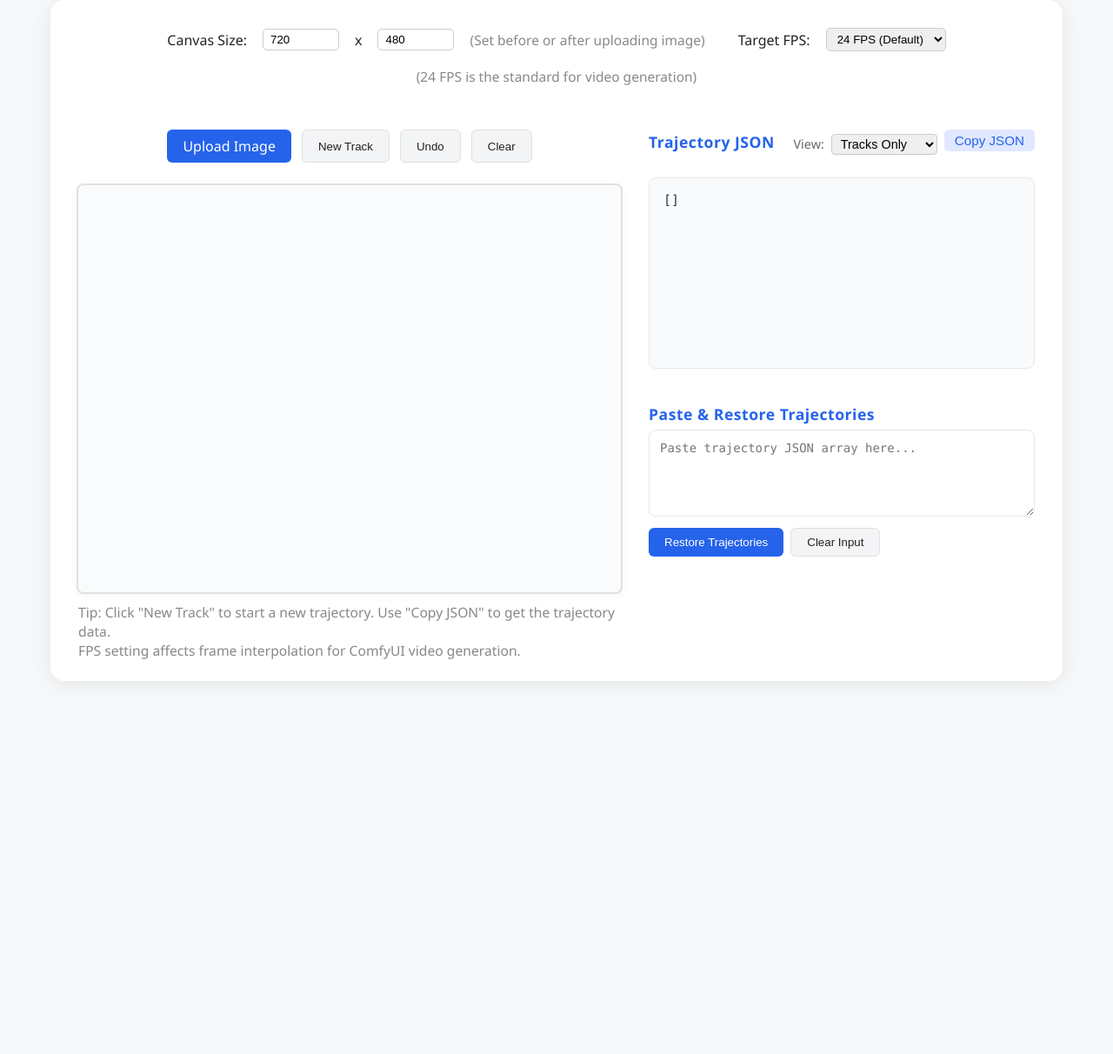
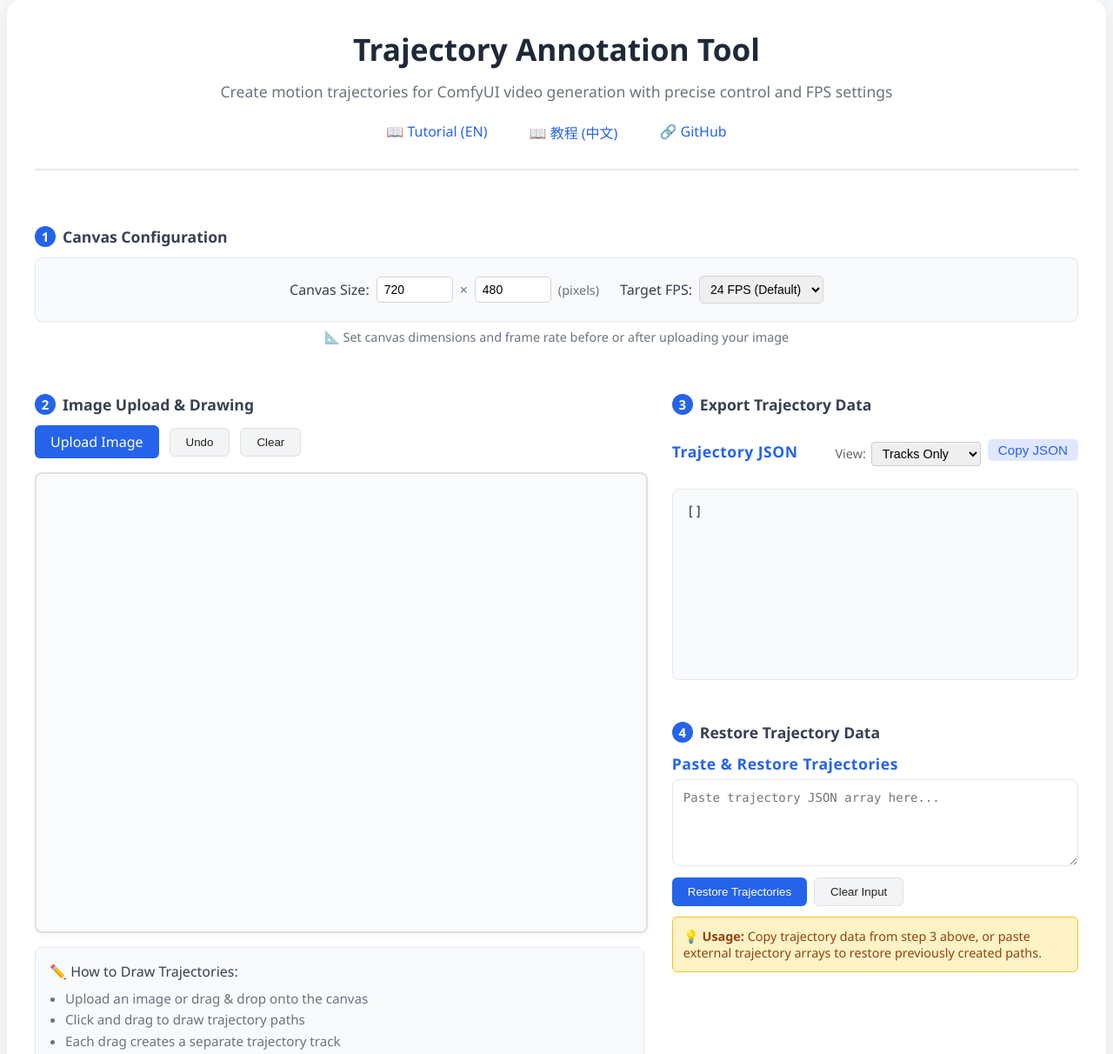
Before and after one commit to SamTyurenkov/Trajectory-Annotation-Tool-Fork, a plain HTML site: page index.html in a window 1280 px wide. Shown: the part 40-1252 px from the top of the page at 87% size. Before the commit the page ends 840 px from the top, so only its background shows below. Drawn offline with Linux system fonts and the light colour scheme.

Commit message:
Better layout

```diff
--- a/index.html
+++ b/index.html
@@ -2,7 +2,7 @@
 <html lang="en">
 <head>
   <meta charset="UTF-8">
-  <title>Trajectory Annotation Tool with FPS Support</title>
+  <title>Trajectory Annotation Tool - ComfyUI Video Generation</title>
   <meta name="viewport" content="width=device-width, initial-scale=1.0">
   <style>
     body {
@@ -14,29 +14,67 @@
       color: #222;
     }
     .container {
-      max-width: 1100px;
+      max-width: 1200px;
       margin: 40px auto;
       background: #fff;
       border-radius: 16px;
       box-shadow: 0 4px 24px rgba(0,0,0,0.08);
       padding: 32px 32px 24px 32px;
       display: flex;
+      flex-direction: column;
       gap: 32px;
-      flex-wrap: wrap;
+    }
+    .main-content {
+      display: flex;
+      gap: 32px;
+      align-items: flex-start;
     }
     .left-panel {
-      flex: 1 1 520px;
-      min-width: 340px;
+      flex: 1 1 60%;
+      min-width: 400px;
       display: flex;
       flex-direction: column;
-      align-items: center;
     }
     .right-panel {
-      flex: 1 1 340px;
-      min-width: 320px;
+      flex: 1 1 40%;
+      min-width: 350px;
       display: flex;
       flex-direction: column;
       gap: 16px;
+    }
+    .config-section {
+      width: 100%;
+      margin-bottom: 24px;
+    }
+    .config-content {
+      display: flex;
+      align-items: center;
+      justify-content: center;
+      gap: 24px;
+      flex-wrap: wrap;
+      padding: 20px;
+      background: #f8fafc;
+      border-radius: 8px;
+      border: 1px solid #e2e8f0;
+    }
+    .config-group {
+      display: flex;
+      align-items: center;
+      gap: 8px;
+    }
+    .config-group label {
+      font-weight: 500;
+      color: #374151;
+      white-space: nowrap;
+    }
+    .config-group input, .config-group select {
+      padding: 6px 8px;
+      border-radius: 5px;
+      border: 1px solid #d1d5db;
+      font-size: 14px;
+    }
+    .config-group input[type="number"] {
+      width: 70px;
     }
     #canvas {
       border: 2px solid #e0e0e0;
@@ -47,13 +85,114 @@
       max-width: 100%;
       height: auto;
       transition: box-shadow 0.2s;
+      display: block;
+      margin-left: auto;
+      margin-right: auto;
     }
     .controls {
       display: flex;
       gap: 12px;
+      flex-wrap: wrap;
+      align-items: center;
+    }
+    .drawing-section {
+      width: 100%;
+    }
+    .how-to-draw {
+      margin-top: 16px;
+      padding: 16px;
+      background: #f8fafc;
+      border-radius: 8px;
+      border: 1px solid #e2e8f0;
+    }
+    .how-to-draw-title {
+      color: #374151;
+      font-weight: 500;
       margin-bottom: 8px;
-      flex-wrap: wrap;
+      display: flex;
+      align-items: center;
+      gap: 6px;
+    }
+    .how-to-draw ul {
+      margin: 0;
+      padding-left: 18px;
+      color: #6b7280;
+      font-size: 0.95em;
+      line-height: 1.6;
+    }
+    .export-controls {
+      display: flex;
+      justify-content: space-between;
+      align-items: center;
+      margin-bottom: 8px;
+      gap: 12px;
+    }
+    .export-controls-right {
+      display: flex;
+      gap: 8px;
+      align-items: center;
+      flex-shrink: 0;
+    }
+    .view-select-group {
+      display: flex;
+      align-items: center;
+      gap: 6px;
+    }
+    .view-select-group label {
+      font-size: 0.9em;
+      color: #666;
+      white-space: nowrap;
+    }
+    .view-select-group select {
+      padding: 4px 8px;
+      border-radius: 4px;
+      border: 1px solid #ccc;
+      font-size: 0.9em;
+    }
+    .restore-section {
+      margin-top: 24px;
+    }
+    .restore-textarea {
+      width: 100%;
+      min-height: 100px;
+      padding: 12px;
+      border: 1px solid #e5e7eb;
+      border-radius: 8px;
+      font-family: 'Fira Mono', 'Consolas', monospace;
+      font-size: 14px;
+      resize: vertical;
+      box-sizing: border-box;
+    }
+    .restore-controls {
+      display: flex;
+      gap: 8px;
+      margin-top: 8px;
+    }
+    .restore-status {
+      margin-top: 8px;
+      font-size: 0.9em;
+      color: #666;
+    }
+    .usage-tip {
+      margin-top: 12px;
+      padding: 12px;
+      background: #fef3c7;
+      border-radius: 6px;
+      border: 1px solid #fbbf24;
+    }
+    .usage-tip-content {
+      color: #92400e;
+      font-size: 0.9em;
+    }
+    .config-note {
+      margin-top: 8px;
+      text-align: center;
+      color: #6b7280;
+      font-size: 0.9em;
+      display: flex;
+      align-items: center;
       justify-content: center;
+      gap: 6px;
     }
     .controls input[type="file"] {
       display: none;
@@ -132,22 +271,106 @@
       background: #2563eb;
       color: #fff;
     }
+    .header {
+      text-align: center;
+      margin-bottom: 32px;
+      padding-bottom: 24px;
+      border-bottom: 2px solid #e5e7eb;
+    }
+    .header h1 {
+      font-size: 2.2em;
+      color: #1f2937;
+      margin: 0 0 12px 0;
+      font-weight: 700;
+    }
+    .header p {
+      color: #6b7280;
+      font-size: 1.1em;
+      margin: 8px 0;
+      line-height: 1.5;
+    }
+    .header-links {
+      display: flex;
+      justify-content: center;
+      gap: 24px;
+      margin-top: 16px;
+      flex-wrap: wrap;
+    }
+    .header-links a {
+      color: #2563eb;
+      text-decoration: none;
+      font-weight: 500;
+      padding: 6px 12px;
+      border-radius: 6px;
+      transition: background 0.2s;
+    }
+    .header-links a:hover {
+      background: #eff6ff;
+    }
+    .step-number {
+      display: inline-flex;
+      align-items: center;
+      justify-content: center;
+      width: 24px;
+      height: 24px;
+      background: #2563eb;
+      color: white;
+      border-radius: 50%;
+      font-size: 0.85em;
+      font-weight: 600;
+      margin-right: 8px;
+    }
+    .section-title {
+      display: flex;
+      align-items: center;
+      font-size: 1.1em;
+      font-weight: 600;
+      margin-bottom: 12px;
+      color: #374151;
+    }
     @media (max-width: 900px) {
-      .container { flex-direction: column; gap: 20px; padding: 18px; }
+      .container { gap: 20px; padding: 18px; }
+      .main-content { flex-direction: column; gap: 20px; }
       .left-panel, .right-panel { min-width: 0; }
+      .header h1 { font-size: 1.8em; }
+      .header-links { gap: 16px; }
+      .config-content { gap: 16px; padding: 16px; }
+      .export-controls { flex-direction: column; align-items: stretch; gap: 8px; }
+      .export-controls-right { justify-content: flex-end; }
     }
   </style>
 </head>
 <body>
   <div class="container">
-    <div style="width:100%;display:flex;align-items:center;gap:18px;margin-bottom:18px;flex-wrap:wrap;justify-content:center;">
-      <label style="font-weight:500;">Canvas Size:</label>
-      <input type="number" id="inputWidth" value="720" min="1" style="width:70px;padding:4px 8px;border-radius:5px;border:1px solid #ccc;"> x
-      <input type="number" id="inputHeight" value="480" min="1" style="width:70px;padding:4px 8px;border-radius:5px;border:1px solid #ccc;">
-      <span style="color:#888;font-size:0.97em;margin-right:20px;">(Set before or after uploading image)</span>
+    <!-- Header Section -->
+    <div class="header">
+      <h1>Trajectory Annotation Tool</h1>
+      <p>Create motion trajectories for ComfyUI video generation with precise control and FPS settings</p>
+      <div class="header-links">
+        <a href="http://docs.comfy.org/tutorials/video/wan/wan-ati" target="_blank">📖 Tutorial (EN)</a>
+        <a href="http://docs.comfy.org/zh-CN/tutorials/video/wan/wan-ati" target="_blank">📖 教程 (中文)</a>
+        <a href="https://github.com/comfyui-wiki/Trajectory-Annotation-Tool" target="_blank">🔗 GitHub</a>
+      </div>
+    </div>
 
-      <label style="font-weight:500;">Target FPS:</label>
-      <select id="fpsSelect" style="padding:4px 8px;border-radius:5px;border:1px solid #ccc;">
+    <!-- Step 1: Canvas Configuration -->
+    <div class="config-section">
+      <div class="section-title">
+        <span class="step-number">1</span>
+        Canvas Configuration
+      </div>
+      <div class="config-content">
+        <div class="config-group">
+          <label>Canvas Size:</label>
+          <input type="number" id="inputWidth" value="720" min="1">
+          <span style="color:#6b7280;">×</span>
+          <input type="number" id="inputHeight" value="480" min="1">
+          <span style="color:#6b7280;font-size:0.9em;">(pixels)</span>
+        </div>
+
+        <div class="config-group">
+          <label>Target FPS:</label>
+          <select id="fpsSelect">
             <option value="8">8 FPS</option>
             <option value="12">12 FPS</option>
             <option value="16">16 FPS</option>
@@ -155,49 +378,89 @@
             <option value="30">30 FPS</option>
             <option value="60">60 FPS</option>
           </select>
-      <span style="color:#888;font-size:0.97em;">(24 FPS is the standard for video generation)</span>
         </div>
+      </div>
+      <div class="config-note">
+        📐 Set canvas dimensions and frame rate before or after uploading your image
+      </div>
+    </div>
+
+    <!-- Main Content Area -->
+    <div class="main-content">
+      <!-- Left Panel: Image Upload & Drawing -->
       <div class="left-panel">
+        <div class="drawing-section">
+          <div class="section-title">
+            <span class="step-number">2</span>
+            Image Upload & Drawing
+          </div>
           <div class="controls">
             <label class="custom-file-label" for="imgInput">Upload Image</label>
             <input type="file" id="imgInput" accept="image/*">
-        <button class="btn" id="newTrackBtn">New Track</button>
             <button class="btn" id="undoBtn">Undo</button>
             <button class="btn" id="clearBtn">Clear</button>
           </div>
           <canvas id="canvas" width="800" height="600"></canvas>
-      <div style="margin-top:10px;color:#888;font-size:0.98em;">
-        Tip: Click "New Track" to start a new trajectory. Use "Copy JSON" to get the trajectory data.<br>
-        FPS setting affects frame interpolation for ComfyUI video generation.
+          <div class="how-to-draw">
+            <div class="how-to-draw-title">
+              ✏️ How to Draw Trajectories:
+            </div>
+            <ul>
+              <li>Upload an image or drag & drop onto the canvas</li>
+              <li>Click and drag to draw trajectory paths</li>
+              <li>Each drag creates a separate trajectory track</li>
+              <li>Use Undo to remove the last drawn track</li>
+              <li>Hover over points to see coordinates</li>
+            </ul>
           </div>
         </div>
+      </div>
+
+      <!-- Right Panel: Export & Restore -->
       <div class="right-panel">
-      <div style="display:flex;justify-content:space-between;align-items:center;margin-bottom:6px;">
+        <div class="section-title">
+          <span class="step-number">3</span>
+          Export Trajectory Data
+        </div>
+        <div class="export-controls">
           <div class="json-header">Trajectory JSON</div>
-        <div style="display:flex;gap:8px;align-items:center;">
-          <label style="font-size:0.9em;color:#666;">View:</label>
-          <select id="jsonModeSelect" style="padding:2px 6px;border-radius:4px;border:1px solid #ccc;font-size:0.9em;">
+          <div class="export-controls-right">
+            <div class="view-select-group">
+              <label>View:</label>
+              <select id="jsonModeSelect">
                 <option value="simple" selected>Tracks Only</option>
                 <option value="full">Full Metadata</option>
               </select>
+            </div>
             <button class="copy-btn" id="copyJsonBtn">Copy JSON</button>
           </div>
         </div>
         <div class="json-panel" id="jsonPanel">{}</div>
 
         <!-- Paste and Restore Trajectory Section -->
-      <div style="margin-top: 16px;">
+        <div class="restore-section">
+          <div class="section-title">
+            <span class="step-number">4</span>
+            Restore Trajectory Data
+          </div>
           <div class="json-header">Paste & Restore Trajectories</div>
           <textarea
             id="pasteTextarea"
+            class="restore-textarea"
             placeholder="Paste trajectory JSON array here..."
-          style="width: 100%; min-height: 100px; padding: 12px; border: 1px solid #e5e7eb; border-radius: 8px; font-family: 'Fira Mono', 'Consolas', monospace; font-size: 14px; resize: vertical; box-sizing: border-box;"
           ></textarea>
-        <div style="display: flex; gap: 8px; margin-top: 8px;">
+          <div class="restore-controls">
             <button class="btn primary" id="restoreBtn">Restore Trajectories</button>
             <button class="btn" id="clearPasteBtn">Clear Input</button>
           </div>
-        <div id="pasteStatus" style="margin-top: 8px; font-size: 0.9em; color: #666;"></div>
+          <div id="pasteStatus" class="restore-status"></div>
+
+          <div class="usage-tip">
+            <div class="usage-tip-content">
+              💡 <strong>Usage:</strong> Copy trajectory data from step 3 above, or paste external trajectory arrays to restore previously created paths.
+            </div>
+          </div>
+        </div>
       </div>
     </div>
   </div>
@@ -209,7 +472,6 @@
     const jsonModeSelect = document.getElementById('jsonModeSelect');
     const canvas = document.getElementById('canvas');
     const ctx = canvas.getContext('2d');
-    const newTrackBtn = document.getElementById('newTrackBtn');
     const undoBtn = document.getElementById('undoBtn');
     const clearBtn = document.getElementById('clearBtn');
     const jsonPanel = document.getElementById('jsonPanel');
@@ -318,14 +580,6 @@
       loadImageFile(file);
     });
 
-    // New track
-    newTrackBtn.addEventListener('click', () => {
-      // New Track button: just ends current drawing, but in new undo模式已不需要特殊处理
-      // 保持兼容性，清空 currentTrack
-      currentTrack = [];
-      redraw();
-      updateJsonPanel();
-    });
 
     // Undo the last point of the current track
     // Undo button: remove the last drawing segment (mouse drag)
```
Lines whose indentation alone changed are shown as unchanged.
